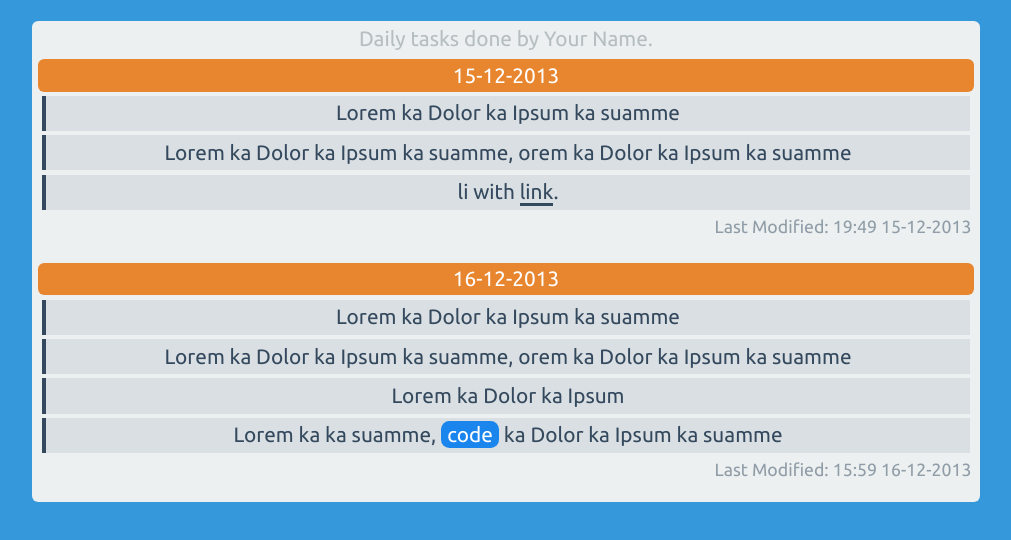
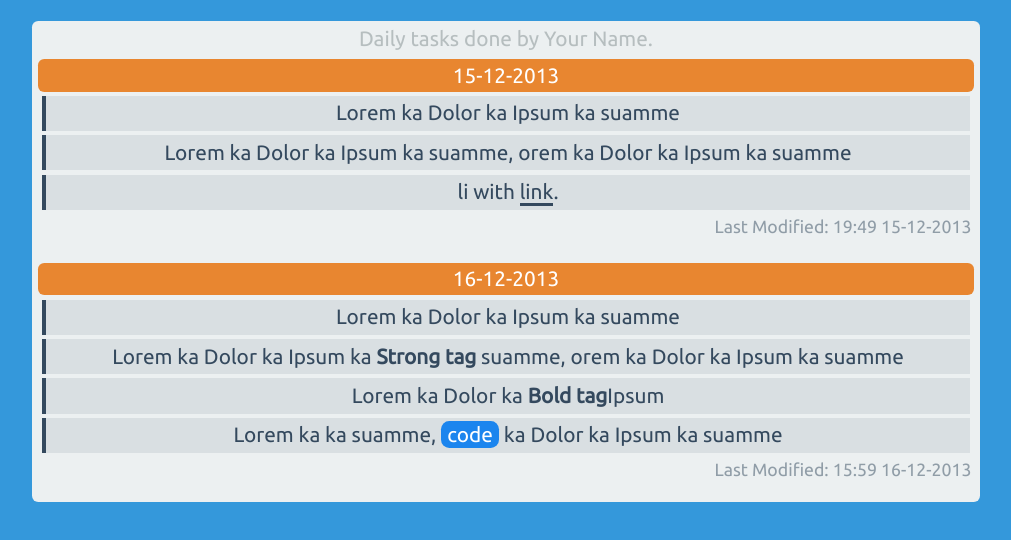
Before and after one commit to krman009/daily-tasks, a website: page index.html in a window 1280 px wide. Shown: the whole page, without its empty margins (134-1145 px from the left). Drawn offline with Linux system fonts and the light colour scheme.

Commit message:
Update index.html

```diff
--- a/index.html
+++ b/index.html
@@ -43,8 +43,8 @@ Used FlatUI colors. (http://flatuicolors.com/)
       <div class="date">16-12-2013</div>
       <ul>
         <li>Lorem ka Dolor ka Ipsum ka suamme</li>
-        <li>Lorem ka Dolor ka Ipsum ka suamme, orem ka Dolor ka Ipsum ka suamme</li>
-        <li>Lorem ka Dolor ka Ipsum </li>
+        <li>Lorem ka Dolor ka Ipsum ka <strong>Strong tag</strong> suamme, orem ka Dolor ka Ipsum ka suamme</li>
+        <li>Lorem ka Dolor ka <b>Bold tag</b>Ipsum </li>
         <li>Lorem ka ka suamme, <code>code</code> ka Dolor ka Ipsum ka suamme</li>
       </ul>
       <div class="last-edit">Last Modified: 15:59 16-12-2013</div>
```
